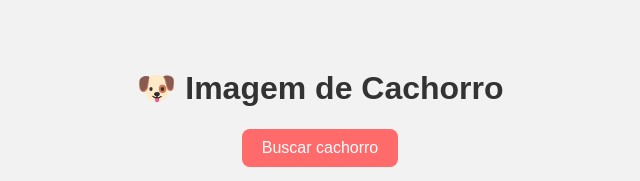
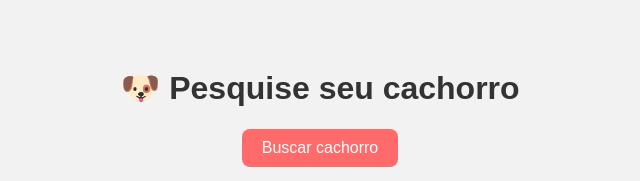
Before and after one commit to Vitoria247/implementar-conex-o-com-API---The-dog-API, a plain HTML site: page index.html in a window 1280 px wide. Shown: the top 181 px of the page, without its empty margins (320-960 px from the left). Drawn offline with Linux system fonts and the light colour scheme.

Commit message:
Change heading text in index.html
Updated heading text for dog search.

```diff
--- a/index.html
+++ b/index.html
@@ -7,7 +7,7 @@
 </head>
 <body>
 
-    <h1>🐶 Imagem de Cachorro</h1>
+    <h1>🐶 Pesquise seu cachorro</h1>
 
     <button id="btnDog">Buscar cachorro</button>
 
```
